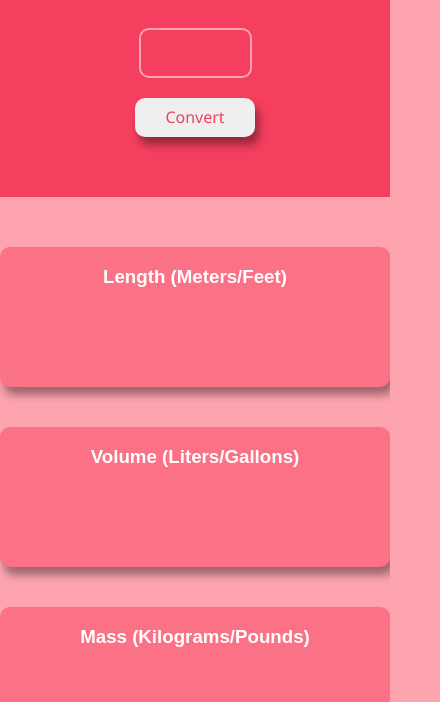
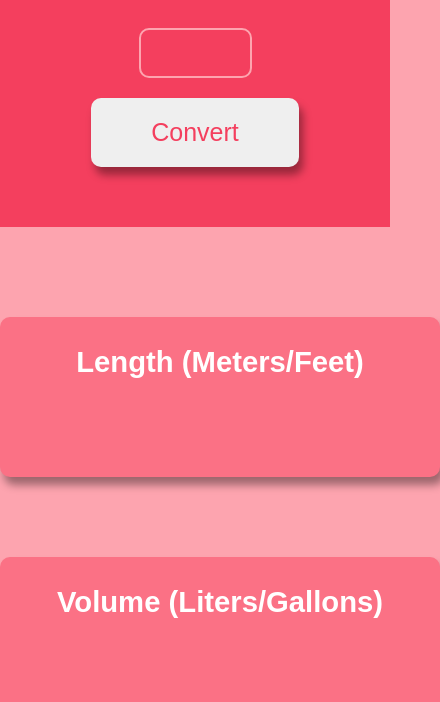
Before and after one commit to massjack1/unitconverter, a plain HTML site: page index.html in a window 390 px wide. Shown: the part 142-844 px from the top of the page, 440 px wide, since content can reach past the window. Drawn offline with nearby package versions, Linux system fonts and the light colour scheme.

Commit message:
Add more responsive changes

```diff
--- a/index.css
+++ b/index.css
@@ -15,13 +15,13 @@ body {
 }
 h2 {
     padding-top: 20px;
-    font-size: 45px;
+    font-size: 5rem;
 }
 .btn {
     padding: 10px 30px;
     border-radius: 10px;
     border: none;
-    font-family: "Segoe UI", sans-serif;
+    font-family: "Poppins", sans-serif;
     font-weight: 500;
     color: #F43F5E;
     margin-top: 20px;
@@ -64,17 +64,28 @@ p {
     font-size: 28px;
     font-weight: 400;
 }
-@media screen and (max-width: 600px) {
+@media (max-width: 600px) {
     h2 {
         font-size: 38px;
         font-weight: 500;
     }
     .results {
-        width: 390px;
-        height: 130px;
+        width: 440px;
+        height: 150px;
+        margin-top: 60px;
     }
     p {
         font-size: 20px;
     }
 
+    .btn {
+        padding: 20px 60px;
+
+
+    }
+
+    body {
+        font-size: 25px;
+    }
+
 }
```
